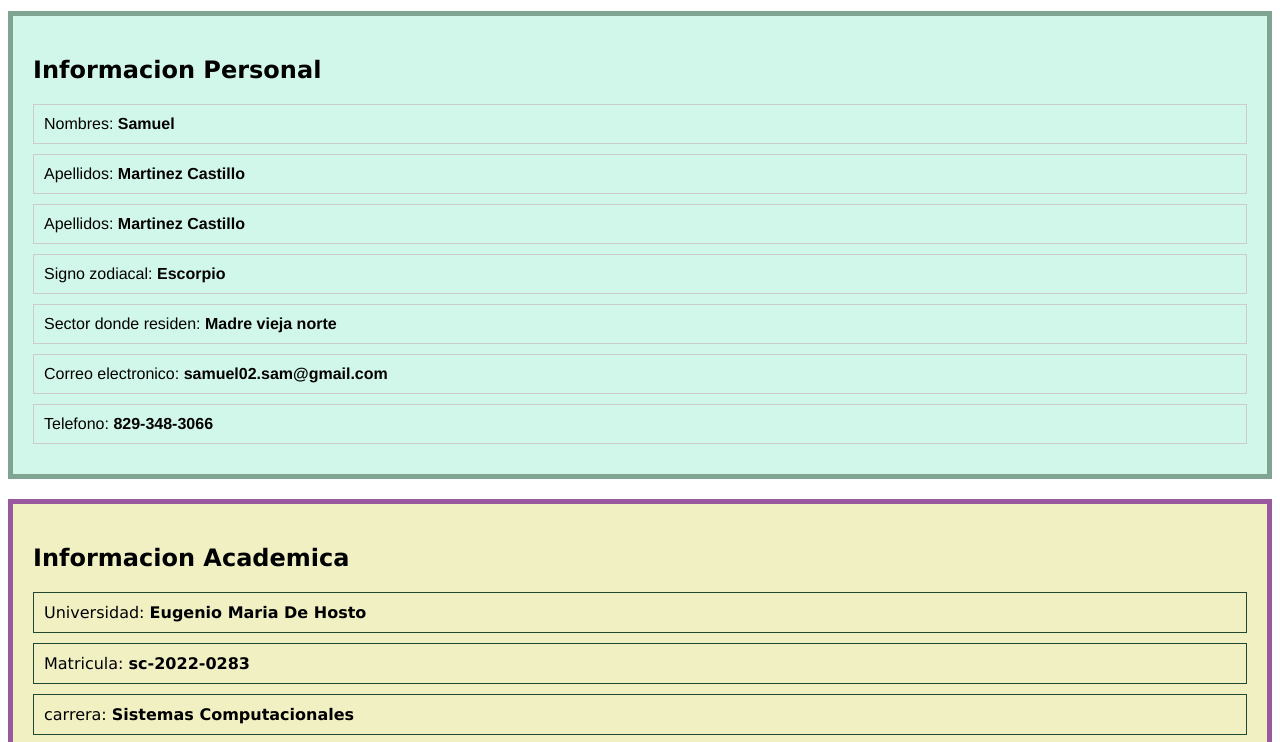
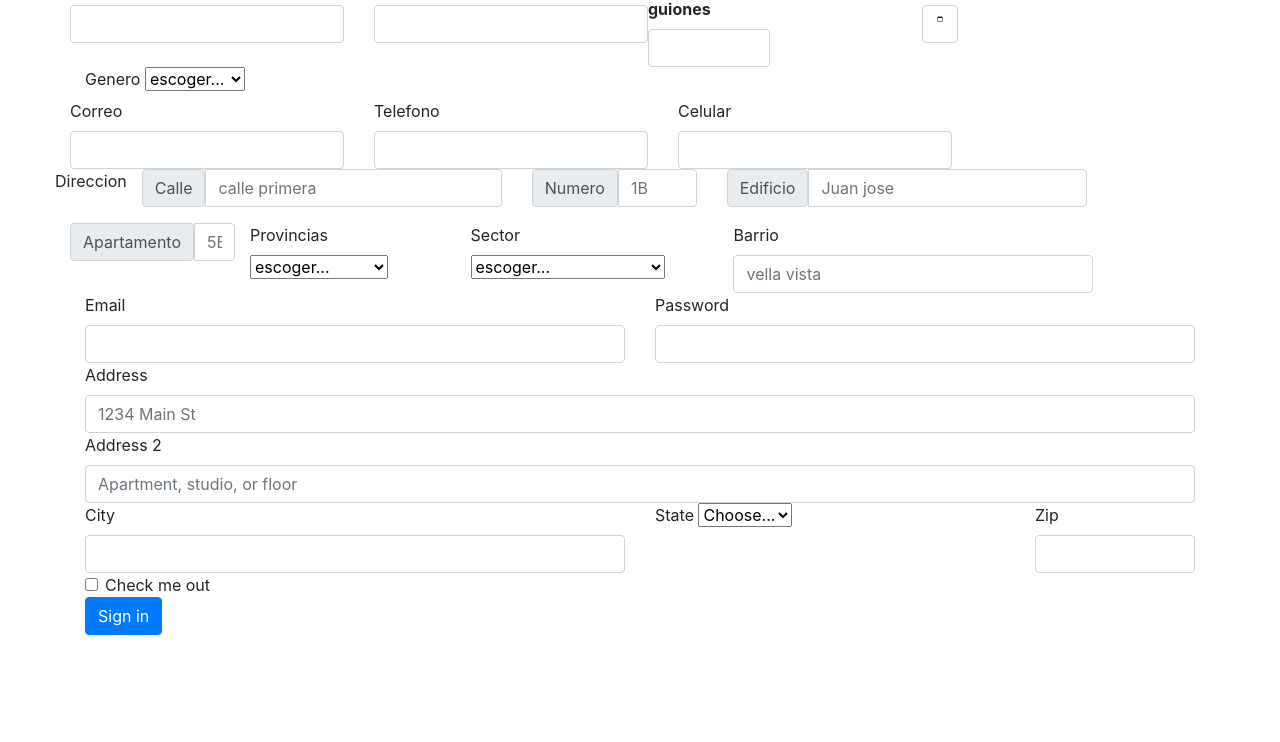
Before and after one commit to doblao01/programacion-3, a plain HTML site: page index.html in a window 1280 px wide. Shown: the part 131-873 px from the top of the page. After the commit the page ends 800 px from the top, so only its background shows below. Drawn offline with nearby package versions, Linux system fonts and the light colour scheme.

Commit message:
Add files via upload
formulario de trabajo

```diff
--- a/index.html
+++ b/index.html
@@ -1,140 +1,181 @@
 <!DOCTYPE html>
-<html lang="es">
-
+<html lang="en">
 <head>
     <meta charset="UTF-8">
     <meta name="viewport" content="width=device-width, initial-scale=1.0">
-    <title>Perfil Estudiantil</title>
+    <title>formularios</title>
 
-    <link rel="stylesheet" href="css/estilos.css">
-    <style>
-    .informacion_personal {
-        background-color: #d1f7ea;
-        padding: 20px;
-        border: 5px solid #7fa492;
-        margin-bottom: 20px;
-        font-family: Verdana, Geneva, Tahoma, sans-serif
-      }
+    <link rel="stylesheet" href="bootstrap-5.3.3-dist/css/bootstrap.css">
 
-      .informativo {
-        padding: 10px;
-        border: 1px solid #ccc;
-        margin-bottom: 10px;
-        font-family: "Franklin Gothic Medium", "Arial Narrow", Arial, sans-serif;
-      }
-
-      .informacion_academica {
-        background-color: #f1f0c3;
-        padding: 20px;
-        border: 5px solid #9a589f;
-        margin-bottom: 20px;
-        font-family: Verdana, Geneva, Tahoma, sans-serif;
-      }
-
-      .academico {
-        padding: 10px;
-        border: 1px solid #204832;
-        margin-bottom: 10px;
-      }
-
-      .perfil {
-        background-color: #a1c4f8;
-        padding: 20px;
-        border: 3px solid #45013f;
-        margin-bottom: 20px;
-        font-family: 'Franklin Gothic Medium', 'Arial Narrow', Arial, sans-serif
-      }
-
-      .perfil .info {
-        padding: 10px;
-        border: 1px solid #013545;
-        margin-bottom: 10px;
-        font-family: fantasy
-      }
-      .proyeccion{
-        background-color: #f1c3e7;
-        padding: 20px;
-        border: 5px solid #9f8c58;
-        margin-bottom: 20px;
-        font-family: Verdana, Geneva, Tahoma, sans-serif;
-      }
-    </style>
 </head>
 
+<body>
+    <div class="container mt-5">
+    <div class="rom g-4 g-3">
+    <div class="rom">
+    <h1 class="text-center text-decoration-underline text-primary">formulario de solicitud de trabajo
+    </h1>
 
-<body>
-    <div class="perfil">
-
-        <div class="info">
-            Samuel Martinez
     </div>
-        <img src="images/samuel1.jpeg" width="10%" height="10%" alt="Mi Imagen de Perfil">
+        <form class="row g-3">
+      <div class="row g-2">
+        <div class="col-md-6">
+          <label for="nombre" class="form-lebel">Nombres</label>
+          <input type="text" class="form-control" id="nombres" name="nombres">
         </div>
 
-    <div class="informacion_personal">
-        <h2>Informacion Personal</h2>
-        <div class="informativo">
-            Nombres: <strong>Samuel</strong>
+             <div class="col-md-6">
+              <label for="apellido" class="form-lebel"> Apellidos</label>
+              <input type="text" class="form-control" id="apellidos" name="apellidos">
              </div>
-        <div class="informativo">
-            Apellidos: <strong>Martinez Castillo</strong>
-        </div>
-        <div class="informativo">
-            Apellidos: <strong>Martinez Castillo</strong>
-        </div>
-        <div class="informativo">
-            Signo zodiacal: <strong>Escorpio</strong>
-        </div>
-        <div class="informativo">
-            Sector donde residen: <strong>Madre vieja norte</strong>
-        </div>
-        <div class="informativo">
-            Correo electronico: <strong>samuel02.sam@gmail.com</strong>
-        </div>
-        <div class="informativo">
-            Telefono: <strong>829-348-3066</strong>
       </div>
 
+      <div class="row g-2">
+            <div class="col-md-6">
+              <label for="cedula" class="form-lebel"> Cedula <b>sin guiones</b></label>
+              <input type="number" max="11" class="form-control" id="cedula" name="cedula">
+            </div>
        </div>
 
-    <div class="informacion_academica">
-        <h2>Informacion Academica</h2>
-        <div class="academico">
-            Universidad: <strong>Eugenio Maria De Hosto</strong>
+       <div class="row g-2">
+        <div class="col-md-4">
+          <label for="fecha_de_nacimiento" class="form-lebel">fecha_de_nacimiento </label>
+          <input type="date" class="form-control" id="fecha_de_nacimiento" name="fecha_de_nacimiento">
           </div>
-        <div class="academico">
-            Matricula: <strong>sc-2022-0283</strong>
-        </div>
-        <div class="academico">
-            carrera: <strong>Sistemas Computacionales</strong>
-        </div>
-        <div class="academico">
-            Semestre: <strong>5to Semestre</strong>
-        </div>
-        <div class="academico">
-            Materia: <strong>Programacion 3</strong>
       </div>
 
+   <div class="col-md-4">
+    <label for="genero" class="form-label">Genero</label>
+    <select id="genero" class="form-select" name="genero">
+      <option selected="">escoger...</option>
+      <option value="femenino">Femenino</option>
+      <option value="masculino">Masculino</option>
+      <option value="otros">otros</option>
+    </select>
    </div>
 
-    <div class="proyeccion">
-        <h2>Proyección a Futuro</h2>
-        <div>
-           Mi proyeccion a futuro es ser un buen programador y crear mis propios proyectos,
-
-        </div>
-        <div>
-            trabajar en una empresa budena para mejorar mi calidad de viada.
-        </div>
-        <div>
-            Lo mas importante de esta carrera es que me gusta y se que puedo ser bueno
-
-        </div>
-        <div>
-            en la programacion
+    <div class="row g-2">
+      <div class="col-md-4">
+        <label for="email" class="form-lebel">Correo</label>
+        <input type="email" class="form-control" id="email" name="email">
       </div>
 
+           <div class="col-md-4">
+            <label for="telefono" class="form-lebel">Telefono</label>
+            <input type="number" class="form-control" id="telefono" name="telefono">
+           </div>
+
+           <div class="col-md-4">
+            <label for="movil" class="form-lebel">Celular</label>
+            <input type="number" class="form-control" id="movil" name="movil">
+           </div>
+    </div>
+
+
+
+      <div class="row g-2">
+        <label for="direccion" class="form-lebel">Direccion</label>
+        <div class="col-md-4">
+                <div class="input-group mb-3">
+                  <span class="input-group-text" id="calle">Calle</span>
+                  <input type="text" id="calle" name="calle" class="form-control" placeholder="calle primera" aria-label="calle" aria-describedby="calle">
+                </div>
+              </div>
+              <div class="col-md-2">
+                <div class="input-group mb-3">
+                  <span class="input-group-text" id="numero">Numero</span>
+                  <input type="text" id="numero" name="numero" class="form-control" placeholder="1B" aria-label="numero" aria-describedby="numero">
+                </div>
+              </div>
+
+              <div class="col-md-4">
+                <div class="input-group mb-3">
+                  <span class="input-group-text" id="edificio">Edificio</span>
+                  <input type="text" id="edificio" name="edificio" class="form-control" placeholder="Juan jose" aria-label="edificio" aria-describedby="edificio">
+                </div>
+              </div>
+
+              <div class="col-md-2">
+                <div class="input-group mb-3">
+                  <span class="input-group-text" id="apartamento">Apartamento</span>
+                  <input type="text" id="edificio" name="apartamento" class="form-control" placeholder="5B" aria-label="apartamento" aria-describedby="apartamento">
+                </div>
+              </div>
+
+            <div class="row g-2">
+              <div class="col-md-4">
+                <label for="provincia" class="form-label">Provincias</label>
+                <select id="provincia" class="form-select" name="provincia">
+                  <option selected="">escoger...</option>
+                  <option value="san cristobal">San Cristobal</option>
+                  <option value="santo domingo">Santo Domingo</option>
+                  <option value="san juan">San Juan</option>
+                  <option value="barahona">Barahona</option>
+                </select>
+               </div>
+              </div>
+              <div class="row g-2">
+                <div class="col-md-4">
+                  <label for="sector" class="form-label">Sector</label>
+                  <select id="sector" class="form-select" name="sector">
+                    <option selected="">escoger...</option>
+                    <option value="Centro de la ciudad">Centro de la ciudad</option>
+                    <option value="Municipio de cabesera">Municipio de cabesera</option>
+                  </select>
+                 </div>
+              </div>
+
+              <div class="col-md-4">
+                <label for="barrio" class="form-lebel">Barrio</label>
+                <input type="text" placeholder="vella vista" class="form-control" id="barrio" name="barrio">
+               </div>
+        </div>
+
+
+            <div class="col-md-6">
+              <label for="inputEmail4" class="form-label">Email</label>
+              <input type="email" class="form-control" id="inputEmail4">
+            </div>
+            <div class="col-md-6">
+              <label for="inputPassword4" class="form-label">Password</label>
+              <input type="password" class="form-control" id="inputPassword4">
+            </div>
+            <div class="col-12">
+              <label for="inputAddress" class="form-label">Address</label>
+              <input type="text" class="form-control" id="inputAddress" placeholder="1234 Main St">
+            </div>
+            <div class="col-12">
+              <label for="inputAddress2" class="form-label">Address 2</label>
+              <input type="text" class="form-control" id="inputAddress2" placeholder="Apartment, studio, or floor">
+            </div>
+            <div class="col-md-6">
+              <label for="inputCity" class="form-label">City</label>
+              <input type="text" class="form-control" id="inputCity">
+            </div>
+            <div class="col-md-4">
+              <label for="inputState" class="form-label">State</label>
+              <select id="inputState" class="form-select">
+                <option selected="">Choose...</option>
+                <option>...</option>
+              </select>
+            </div>
+            <div class="col-md-2">
+              <label for="inputZip" class="form-label">Zip</label>
+              <input type="text" class="form-control" id="inputZip">
+            </div>
+            <div class="col-12">
+              <div class="form-check">
+                <input class="form-check-input" type="checkbox" id="gridCheck">
+                <label class="form-check-label" for="gridCheck">
+                  Check me out
+                </label>
+              </div>
+            </div>
+            <div class="col-12">
+              <button type="submit" class="btn btn-primary">Sign in</button>
+            </div>
+          </form>
+    </div>
 </div>
 </body>
-
 </html>
```
Lines whose indentation alone changed are shown as unchanged.
